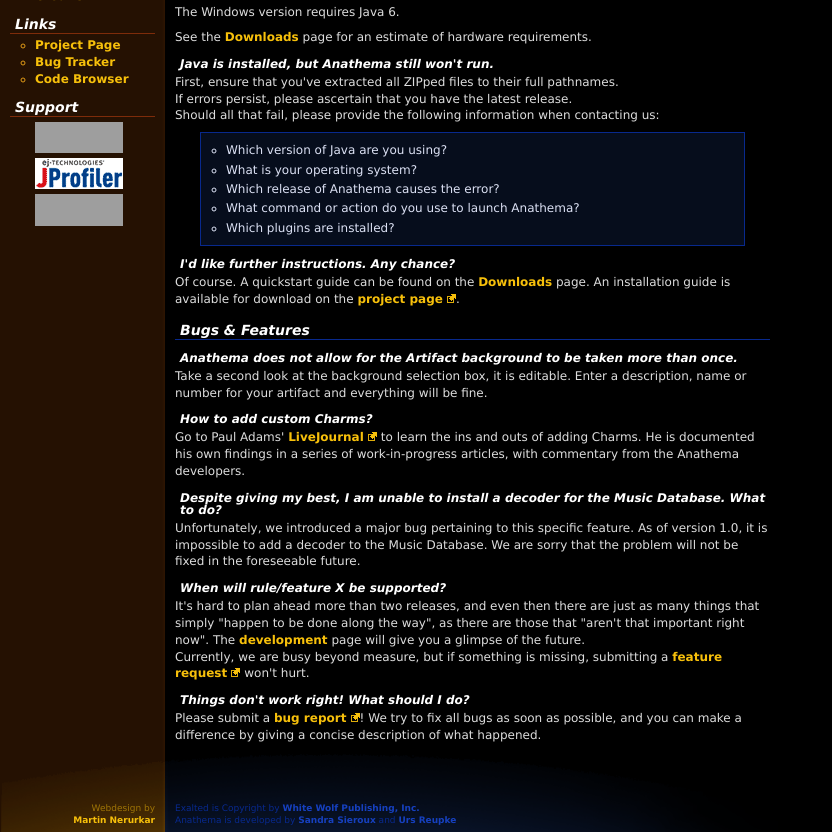
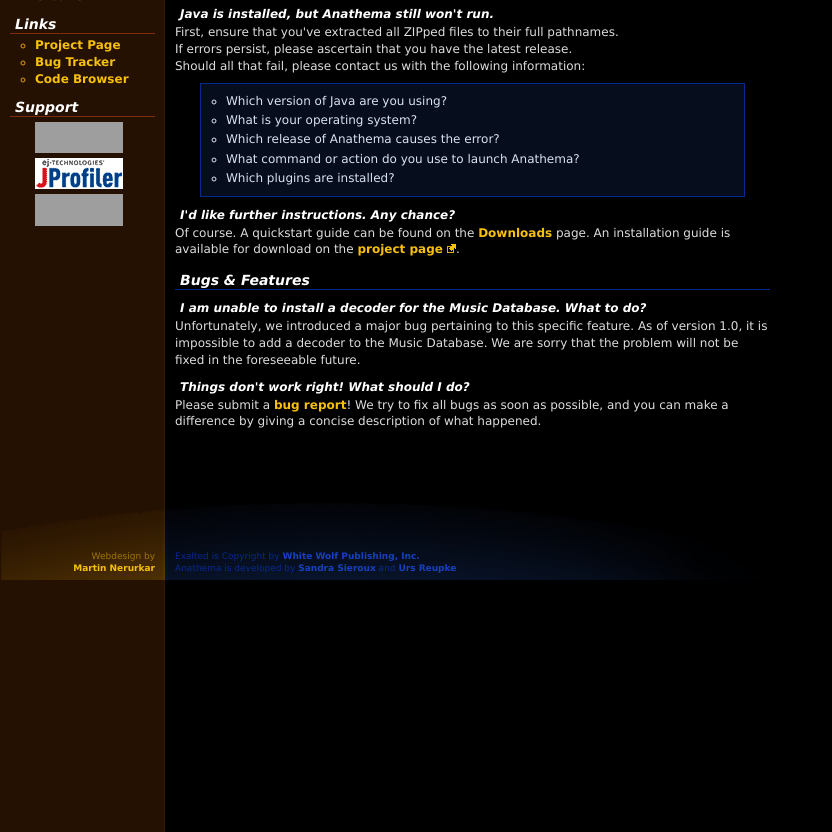
Before and after one commit to anathema/anathema.github.com, a Jekyll site: the page built from faq.html, in a window 1280 px wide, cut to the strip 320-1152 px from the top of the page. Shown: the whole strip, without its empty margins (0-832 px from the left). Built offline with Jekyll 4.4.1, drawn with Linux system fonts in a browser that asks for light colours; some of the changed text lies outside the part shown; grey boxes are pictures that could not be loaded.

Commit message:
Updated FAQ.

```diff
--- a/faq.html
+++ b/faq.html
@@ -10,14 +10,12 @@
 	<p>Please use our Windows installer so all necessary permissions are granted.</p>
 
 <h3>What hardware/software do I need to run Anathema?</h3>
-	<p>Anathema will run on any operating system with <a href="http://www.java.com">Java Runtime Environment</a> Version 5 or later.</p>
-	<p>The Windows version requires Java 6.</p>
-	<P>See the <a href="/downloads">Downloads</a> page for an estimate of hardware requirements.</p>
+	<p>Anathema will run on any operating system with <a href="http://www.java.com">Java Runtime Environment</a> Version 6 or later.</p>
 
 <h3>Java is installed, but Anathema still won't run.</h3>
 	<p>First, ensure that you've extracted all ZIPped files to their full pathnames.<br/>
 	If errors persist, please ascertain that you have the latest release.<br/>
-	Should all that fail, please provide the following information when contacting us:</p>
+	Should all that fail, please contact us with the following information:</p>
 	<ul>
 		<li>Which version of Java are you using?
 		<li>What is your operating system?
@@ -33,24 +31,10 @@
 
 <h2>Bugs & Features</h2>
 
-<h3>Anathema does not allow for the Artifact background to be taken more than once.</h3>
-<p> Take a second look at the background selection box, it is editable. Enter a description, name or number for your artifact and everything will be fine.</p>
-
-<h3>How to add custom Charms?</h3>
-<p>Go to Paul Adams' <a href="http://jontukontar.livejournal.com">LiveJournal</a> to learn the ins and outs of adding Charms. He is documented his own findings in a series of work-in-progress articles,
-with commentary from the Anathema developers.</p>
-
-<h3>Despite giving my best, I am unable to install a decoder for the Music Database. What to do?</h3>
+<h3>I am unable to install a decoder for the Music Database. What to do?</h3>
 <p>Unfortunately, we introduced a major bug pertaining to this specific feature. As of version 1.0, it is impossible to add a decoder to the Music Database. We are sorry that the problem will not be fixed in the foreseeable future.</p>
 
-<h3>When will rule/feature X be supported?</h3>
-	<P>It's hard to plan ahead more than two releases, and even then there are just as many
-	things that simply "happen to be done along the way", as there are those that "aren't that
-	important right now". The <a href="/development">development</a> page will give you a glimpse of the future. <br/>
-	Currently, we are busy beyond measure, but if something is missing, submitting a <a href="http://sourceforge.net/tracker/?group_id=122320&atid=693111">feature request</a> won't hurt.
-    </p>
-
 <h3>Things don't work right! What should I do?</h3>
-	<p>Please submit a <a href="http://sourceforge.net/tracker/?group_id=122320&atid=693108">bug report</a>!
+	<p>Please submit a <a href="https://github.com/anathema/anathema/issues">bug report</a>!
 	We try to fix all bugs as soon as possible, and you can make a difference by giving a concise
 	description of what happened.</p>
```
